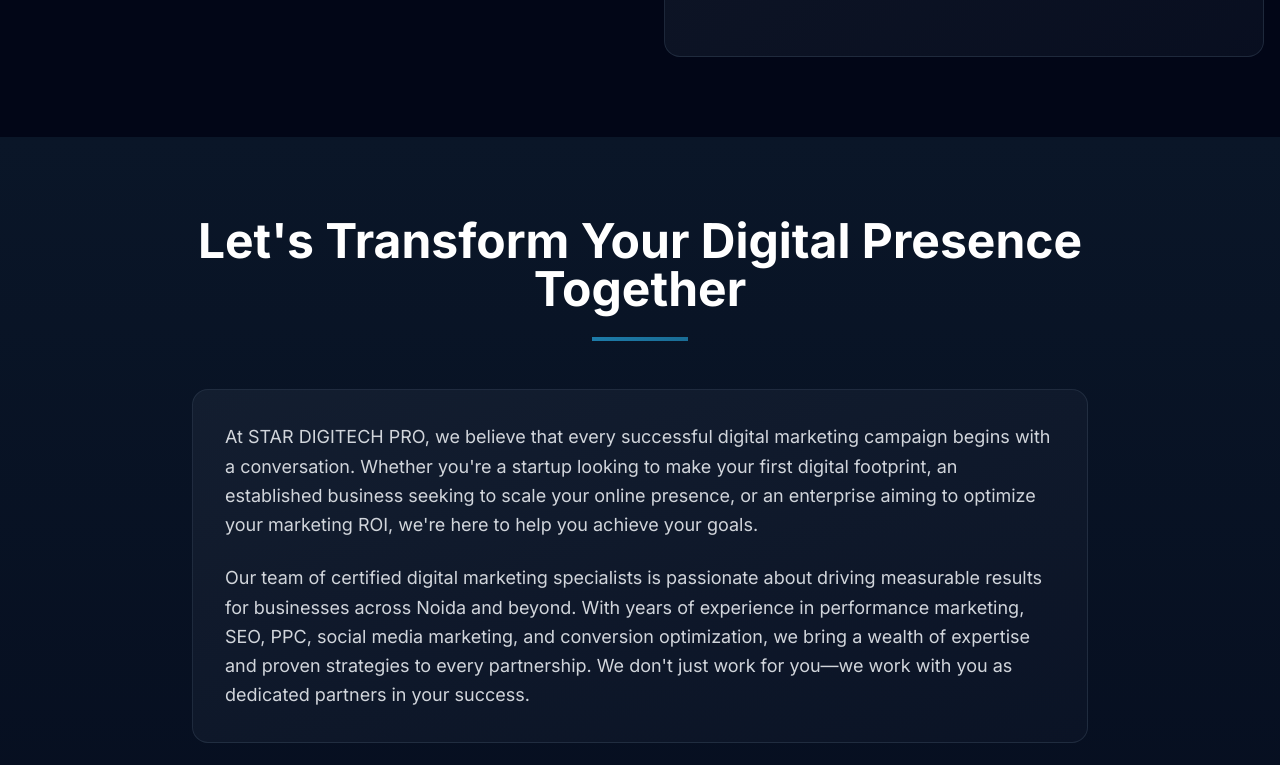
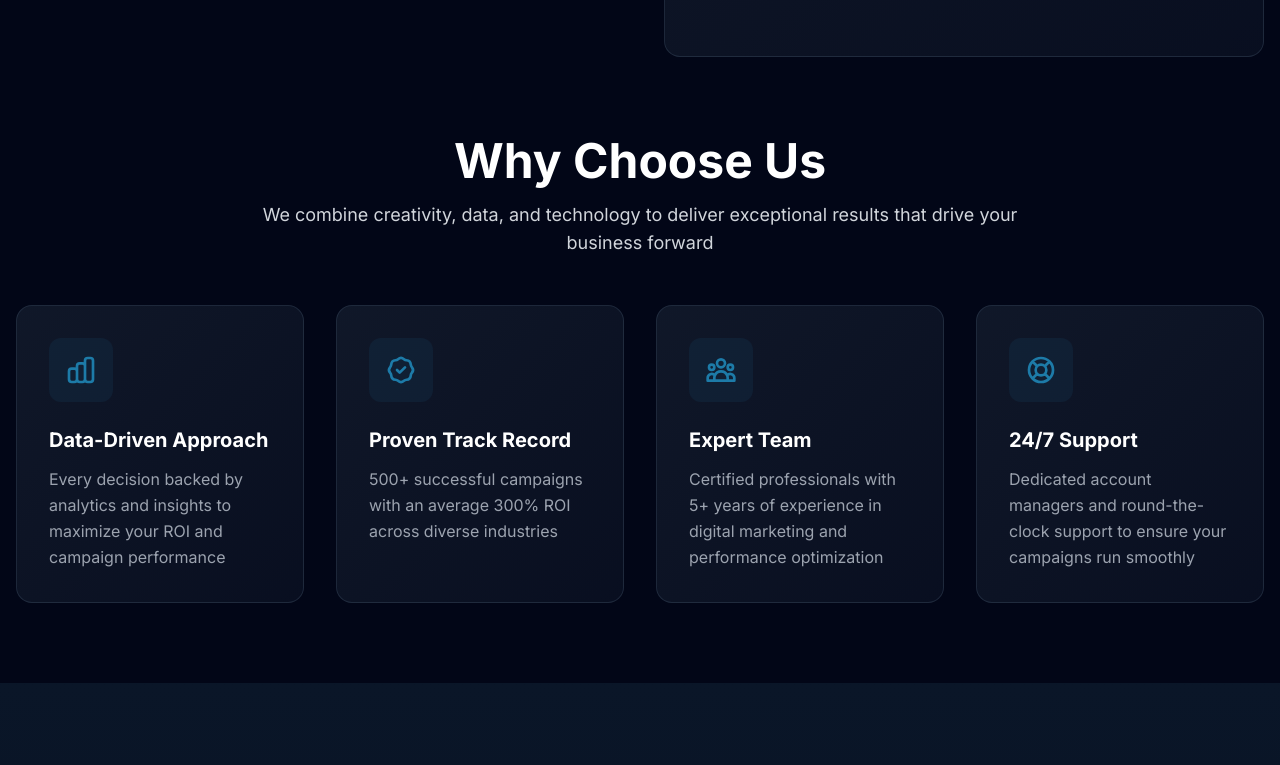
Before and after one commit to anshmydigitalcrown-ui/stardigitechpro, a Next.js app: page /contact in a window 1280 px wide. Shown: the part 1580-2345 px from the top of the page. Built offline with nearby package versions, Linux system fonts and the light colour scheme; grey boxes are pictures that could not be loaded.

Commit message:
Add Why Choose Us section below contact form on contact page

```diff
--- a/app/contact/page.tsx
+++ b/app/contact/page.tsx
@@ -316,6 +316,72 @@ export default function ContactPage() {
               </div>
             </div>
           </div>
+
+          {/* Why Choose Us Section */}
+          <div className="mt-20">
+            <div className="text-center mb-12">
+              <h2 className="text-4xl md:text-5xl font-bold text-white mb-4">
+                Why Choose Us
+              </h2>
+              <p className="text-gray-300 text-lg max-w-3xl mx-auto">
+                We combine creativity, data, and technology to deliver exceptional results that drive your business forward
+              </p>
+            </div>
+
+            <div className="grid grid-cols-1 md:grid-cols-2 lg:grid-cols-4 gap-8">
+              {/* Data-Driven Approach */}
+              <div className="group relative bg-gradient-to-br from-slate-800/50 to-slate-900/50 p-8 rounded-2xl border border-slate-700/50 hover:border-[#1d7ba8]/50 transition-all duration-300 hover:shadow-xl hover:shadow-[#1d7ba8]/20 hover:-translate-y-1">
+                <div className="bg-[#1d7ba8]/10 w-16 h-16 rounded-xl flex items-center justify-center mb-6 group-hover:bg-[#1d7ba8]/20 transition-all duration-300">
+                  <svg className="w-8 h-8 text-[#1d7ba8]" fill="none" stroke="currentColor" viewBox="0 0 24 24">
+                    <path strokeLinecap="round" strokeLinejoin="round" strokeWidth="2" d="M9 19v-6a2 2 0 00-2-2H5a2 2 0 00-2 2v6a2 2 0 002 2h2a2 2 0 002-2zm0 0V9a2 2 0 012-2h2a2 2 0 012 2v10m-6 0a2 2 0 002 2h2a2 2 0 002-2m0 0V5a2 2 0 012-2h2a2 2 0 012 2v14a2 2 0 01-2 2h-2a2 2 0 01-2-2z" />
+                  </svg>
+                </div>
+                <h3 className="text-xl font-bold text-white mb-3">Data-Driven Approach</h3>
+                <p className="text-gray-400 leading-relaxed">
+                  Every decision backed by analytics and insights to maximize your ROI and campaign performance
+                </p>
+              </div>
+
+              {/* Proven Track Record */}
+              <div className="group relative bg-gradient-to-br from-slate-800/50 to-slate-900/50 p-8 rounded-2xl border border-slate-700/50 hover:border-[#1d7ba8]/50 transition-all duration-300 hover:shadow-xl hover:shadow-[#1d7ba8]/20 hover:-translate-y-1">
+                <div className="bg-[#1d7ba8]/10 w-16 h-16 rounded-xl flex items-center justify-center mb-6 group-hover:bg-[#1d7ba8]/20 transition-all duration-300">
+                  <svg className="w-8 h-8 text-[#1d7ba8]" fill="none" stroke="currentColor" viewBox="0 0 24 24">
+                    <path strokeLinecap="round" strokeLinejoin="round" strokeWidth="2" d="M9 12l2 2 4-4M7.835 4.697a3.42 3.42 0 001.946-.806 3.42 3.42 0 014.438 0 3.42 3.42 0 001.946.806 3.42 3.42 0 013.138 3.138 3.42 3.42 0 00.806 1.946 3.42 3.42 0 010 4.438 3.42 3.42 0 00-.806 1.946 3.42 3.42 0 01-3.138 3.138 3.42 3.42 0 00-1.946.806 3.42 3.42 0 01-4.438 0 3.42 3.42 0 00-1.946-.806 3.42 3.42 0 01-3.138-3.138 3.42 3.42 0 00-.806-1.946 3.42 3.42 0 010-4.438 3.42 3.42 0 00.806-1.946 3.42 3.42 0 013.138-3.138z" />
+                  </svg>
+                </div>
+                <h3 className="text-xl font-bold text-white mb-3">Proven Track Record</h3>
+                <p className="text-gray-400 leading-relaxed">
+                  500+ successful campaigns with an average 300% ROI across diverse industries
+                </p>
+              </div>
+
+              {/* Expert Team */}
+              <div className="group relative bg-gradient-to-br from-slate-800/50 to-slate-900/50 p-8 rounded-2xl border border-slate-700/50 hover:border-[#1d7ba8]/50 transition-all duration-300 hover:shadow-xl hover:shadow-[#1d7ba8]/20 hover:-translate-y-1">
+                <div className="bg-[#1d7ba8]/10 w-16 h-16 rounded-xl flex items-center justify-center mb-6 group-hover:bg-[#1d7ba8]/20 transition-all duration-300">
+                  <svg className="w-8 h-8 text-[#1d7ba8]" fill="none" stroke="currentColor" viewBox="0 0 24 24">
+                    <path strokeLinecap="round" strokeLinejoin="round" strokeWidth="2" d="M17 20h5v-2a3 3 0 00-5.356-1.857M17 20H7m10 0v-2c0-.656-.126-1.283-.356-1.857M7 20H2v-2a3 3 0 015.356-1.857M7 20v-2c0-.656.126-1.283.356-1.857m0 0a5.002 5.002 0 019.288 0M15 7a3 3 0 11-6 0 3 3 0 016 0zm6 3a2 2 0 11-4 0 2 2 0 014 0zM7 10a2 2 0 11-4 0 2 2 0 014 0z" />
+                  </svg>
+                </div>
+                <h3 className="text-xl font-bold text-white mb-3">Expert Team</h3>
+                <p className="text-gray-400 leading-relaxed">
+                  Certified professionals with 5+ years of experience in digital marketing and performance optimization
+                </p>
+              </div>
+
+              {/* 24/7 Support */}
+              <div className="group relative bg-gradient-to-br from-slate-800/50 to-slate-900/50 p-8 rounded-2xl border border-slate-700/50 hover:border-[#1d7ba8]/50 transition-all duration-300 hover:shadow-xl hover:shadow-[#1d7ba8]/20 hover:-translate-y-1">
+                <div className="bg-[#1d7ba8]/10 w-16 h-16 rounded-xl flex items-center justify-center mb-6 group-hover:bg-[#1d7ba8]/20 transition-all duration-300">
+                  <svg className="w-8 h-8 text-[#1d7ba8]" fill="none" stroke="currentColor" viewBox="0 0 24 24">
+                    <path strokeLinecap="round" strokeLinejoin="round" strokeWidth="2" d="M18.364 5.636l-3.536 3.536m0 5.656l3.536 3.536M9.172 9.172L5.636 5.636m3.536 9.192l-3.536 3.536M21 12a9 9 0 11-18 0 9 9 0 0118 0zm-5 0a4 4 0 11-8 0 4 4 0 018 0z" />
+                  </svg>
+                </div>
+                <h3 className="text-xl font-bold text-white mb-3">24/7 Support</h3>
+                <p className="text-gray-400 leading-relaxed">
+                  Dedicated account managers and round-the-clock support to ensure your campaigns run smoothly
+                </p>
+              </div>
+            </div>
+          </div>
         </div>
       </section>
 
```
